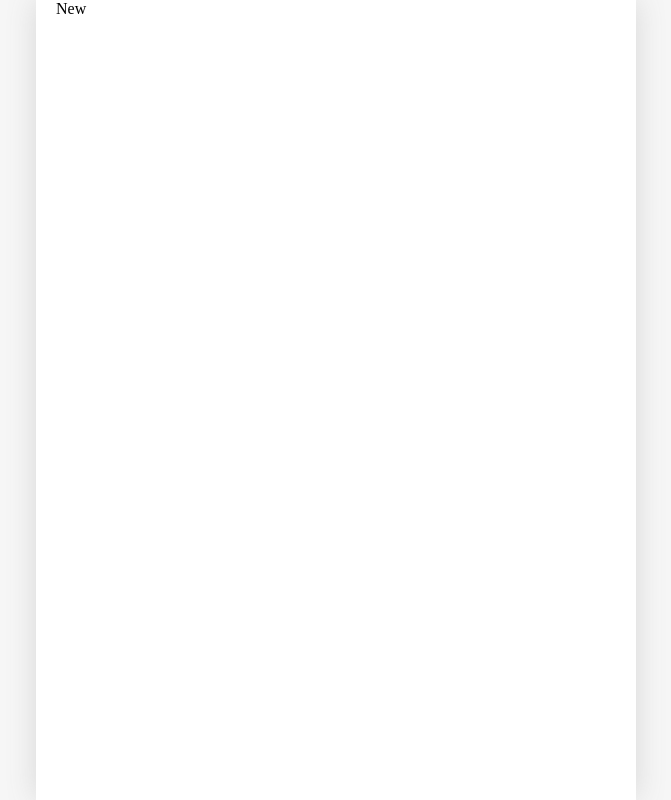
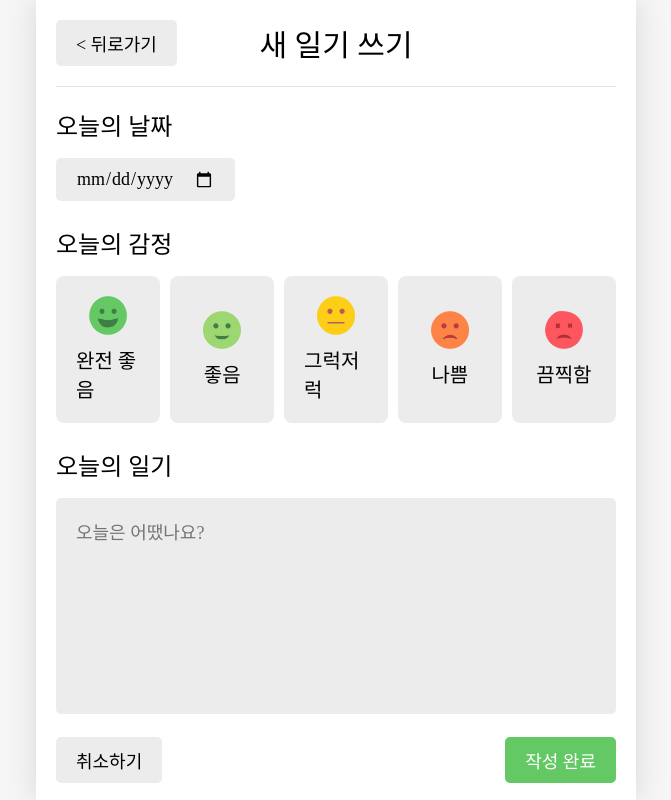
Before and after one commit to choiinyoung13/SideProject--Emotion-Diary, a React (Vite) app in the folder emotion-diary/: page /new in a window 1280 px wide. Shown: the whole page, without its empty margins (304-975 px from the left). Built offline with nearby package versions, Linux system fonts and the light colour scheme; a web font is replaced by a local one.

Commit message:
feat. 일기 편집, 생성 UI 제작작

```diff
--- a/emotion-diary/src/components/DiaryItem.css
+++ b/emotion-diary/src/components/DiaryItem.css
@@ -51,3 +51,14 @@
   text-overflow: ellipsis;
   white-space: normal;
 }
+
+.diary_content_container {
+  width: 100%;
+  height: 100%;
+}
+.diary_content {
+  width: 100%;
+  background-color: rgb(236, 236, 236);
+  border-radius: 8px;
+  height: 100%;
+}
--- a/emotion-diary/src/components/DiaryList.jsx
+++ b/emotion-diary/src/components/DiaryList.jsx
@@ -2,9 +2,11 @@ import { useMemo, useState } from "react";
 import Button from "./Button";
 import DiaryItem from "./DiaryItem";
 import "./DiaryList.css";
+import { useNavigate } from "react-router-dom";
 
 export default function DiaryList({ data, date }) {
   const [filter, setFilter] = useState("latest");
+  const navigate = useNavigate();
 
   const filteredData = useMemo(() => {
     // 1. 먼저 날짜로 필터링
@@ -43,7 +45,12 @@ export default function DiaryList({ data, date }) {
           <option value="latest">최신순</option>
           <option value="oldest">오랜된 순</option>
         </select>
-        <Button className="menu_button" text="새 일기 쓰기" type="POSITIVE" />
+        <Button
+          className="menu_button"
+          text="새 일기 쓰기"
+          type="POSITIVE"
+          onClick={() => navigate("/new")}
+        />
       </div>
       <div className="diary_list_wrapper">
         {filteredData.map((item) => (
--- /dev/null
+++ b/emotion-diary/src/components/Editor.css
@@ -0,0 +1,81 @@
+.Editor_container {
+  display: flex;
+  flex-direction: column;
+  justify-content: space-between;
+  gap: 24px;
+  padding: 20px 0 0 0;
+  height: calc(100vh - 104px);
+}
+
+.title {
+  font-size: 24px;
+  margin-bottom: 16px;
+}
+
+.date_input {
+  background-color: rgb(236, 236, 236);
+  border: none;
+  border-radius: 5px;
+  padding: 10px 20px;
+  font-size: 18px;
+  white-space: nowrap;
+}
+
+.emotion_item_container {
+  display: flex;
+  gap: 10px;
+}
+
+.emotion_item {
+  display: flex;
+  flex-direction: column;
+  align-items: center;
+  justify-content: center;
+  border-radius: 8px;
+  padding: 20px;
+  gap: 10px;
+  background-color: rgb(236, 236, 236);
+  font-size: 20px;
+  cursor: pointer;
+}
+
+.emotion_item img {
+  width: 60%;
+}
+
+.emotion_type_1.selected {
+  background-color: #64c964;
+}
+.emotion_type_2.selected {
+  background-color: #9dd772;
+}
+.emotion_type_3.selected {
+  background-color: #fdce17;
+}
+.emotion_type_4.selected {
+  background-color: #fd8446;
+}
+.emotion_type_5.selected {
+  background-color: #fd565f;
+}
+
+.content_section {
+  flex: 1;
+}
+
+.content_input {
+  height: calc(100% - 50px);
+  width: 100%;
+  padding: 20px;
+  font-size: 18px;
+  resize: none;
+  border: none;
+  background-color: rgb(236, 236, 236);
+  border-radius: 5px;
+  margin-bottom: 20px;
+}
+
+.button_section {
+  display: flex;
+  justify-content: space-between;
+}
--- /dev/null
+++ b/emotion-diary/src/components/Editor.jsx
@@ -0,0 +1,81 @@
+import { useState } from "react";
+import { getEmotionImage } from "../utiles/get-emotion-image";
+import "./Editor.css";
+import Button from "./Button";
+
+export default function Editor() {
+  const [selectedEmotionId, setSelectedEmotionId] = useState(null);
+
+  const onClickEmotion = (emotionId) => {
+    setSelectedEmotionId(emotionId);
+  };
+
+  return (
+    <div className="Editor_container">
+      <section className="date_section">
+        <div className="title">오늘의 날짜</div>
+        <div>
+          <input className="date_input" type="date" />
+        </div>
+      </section>
+      <section className="emotion_section">
+        <div className="title">오늘의 감정</div>
+        <div className="emotion_item_container">
+          <div
+            className={`emotion_item emotion_type_1 ${
+              selectedEmotionId === 1 ? "selected" : ""
+            }`}
+            onClick={() => onClickEmotion(1)}
+          >
+            <img src={getEmotionImage(1)} />
+            <span>완전 좋음</span>
+          </div>
+          <div
+            className={`emotion_item emotion_type_2 ${
+              selectedEmotionId === 2 ? "selected" : ""
+            }`}
+            onClick={() => onClickEmotion(2)}
+          >
+            <img src={getEmotionImage(2)} />
+            <span>좋음</span>
+          </div>
+          <div
+            className={`emotion_item emotion_type_3 ${
+              selectedEmotionId === 3 ? "selected" : ""
+            }`}
+            onClick={() => onClickEmotion(3)}
+          >
+            <img src={getEmotionImage(3)} />
+            <span>그럭저럭</span>
+          </div>
+          <div
+            className={`emotion_item emotion_type_4 ${
+              selectedEmotionId === 4 ? "selected" : ""
+            }`}
+            onClick={() => onClickEmotion(4)}
+          >
+            <img src={getEmotionImage(4)} />
+            <span>나쁨</span>
+          </div>
+          <div
+            className={`emotion_item emotion_type_5 ${
+              selectedEmotionId === 5 ? "selected" : ""
+            }`}
+            onClick={() => onClickEmotion(5)}
+          >
+            <img src={getEmotionImage(5)} />
+            <span>끔찍함</span>
+          </div>
+        </div>
+      </section>
+      <section className="content_section">
+        <div className="title">오늘의 일기</div>
+        <textarea className="content_input" placeholder="오늘은 어땠나요?" />
+      </section>
+      <section className="button_section">
+        <Button text="취소하기" type="DEFAULT" />
+        <Button text="작성 완료" type="POSITIVE" />
+      </section>
+    </div>
+  );
+}
--- /dev/null
+++ b/emotion-diary/src/components/Viewer.css
@@ -0,0 +1,78 @@
+.diary_container {
+  display: flex;
+  gap: 45px;
+  flex-direction: column;
+  align-items: center;
+  padding-top: 30px;
+  height: calc(100vh - 104px);
+}
+
+.diary_emotion_container {
+  display: flex;
+  flex-direction: column;
+  align-items: center;
+}
+
+.diary_emotion {
+  display: flex;
+  flex-direction: column;
+  align-items: center;
+  justify-content: flex-start;
+  border-radius: 8px;
+  width: 220px;
+  height: 220px;
+}
+.diary_emotion img {
+  width: 70%;
+}
+
+.diary_emotion.emotion_type_1 {
+  background-color: #64c964;
+}
+.diary_emotion.emotion_type_2 {
+  background-color: #9dd772;
+}
+.diary_emotion.emotion_type_3 {
+  background-color: #fdce17;
+}
+.diary_emotion.emotion_type_4 {
+  background-color: #fd8446;
+}
+.diary_emotion.emotion_type_5 {
+  background-color: #fd565f;
+}
+
+.diary_content_container {
+  display: flex;
+  flex-direction: column;
+  align-items: center;
+}
+
+.diary_emotion_container > div:nth-child(1),
+.diary_content_container > div:nth-child(1) {
+  margin-bottom: 20px;
+  font-size: 26px;
+}
+
+.diary_content {
+  padding: 20px;
+  font-size: 22px;
+  max-height: calc(100vh - 492px);
+  overflow-y: auto;
+  line-height: 1.5;
+  background-color: rgb(236, 236, 236);
+  scrollbar-width: thin;
+  scrollbar-color: #ccc #ececec;
+}
+.diary_content::-webkit-scrollbar {
+  width: 6px;
+  background: #ececec;
+}
+.diary_content::-webkit-scrollbar-thumb {
+  background: #ccc;
+  border-radius: 3px;
+}
+
+.diary_emotion_text {
+  font-size: 28px;
+}
--- /dev/null
+++ b/emotion-diary/src/components/Viewer.jsx
@@ -0,0 +1,37 @@
+import { getEmotionImage } from "../utiles/get-emotion-image";
+import "./Viewer.css";
+
+export default function Viewer({ diary }) {
+  const formatIdtoString = (id) => {
+    switch (id) {
+      case 1:
+        return "완전 좋음";
+      case 2:
+        return "좋음";
+      case 3:
+        return "그럭저럭";
+      case 4:
+        return "나쁨";
+      case 5:
+        return "끔찍함";
+    }
+  };
+
+  return (
+    <div className="diary_container">
+      <div className="diary_emotion_container">
+        <div>오늘의 감정</div>
+        <div className={`diary_emotion emotion_type_${diary.emotionId}`}>
+          <img src={getEmotionImage(diary.emotionId)} alt="emotion" />
+          <span className="diary_emotion_text">
+            {formatIdtoString(diary.emotionId)}
+          </span>
+        </div>
+      </div>
+      <div className="diary_content_container">
+        <div>오늘의 일기</div>
+        <div className="diary_content">{diary.content}</div>
+      </div>
+    </div>
+  );
+}
--- a/emotion-diary/src/pages/Diary.jsx
+++ b/emotion-diary/src/pages/Diary.jsx
@@ -1,6 +1,7 @@
 import { useNavigate, useParams } from "react-router-dom";
 import Header from "../components/Header";
 import Button from "../components/Button";
+import Viewer from "../components/Viewer";
 
 export default function Diary({ data }) {
   const { id } = useParams();
@@ -14,16 +15,17 @@ export default function Diary({ data }) {
   };
 
   return (
-    <div>
+    <>
       <Header
-        title={`${date.getFullYear()}년 ${
+        title={`${date.getFullYear()}-${
           date.getMonth() + 1
-        }월 ${date.getDate()}일 기록`}
+        }-${date.getDate()} 기록`}
         leftChild={
           <Button text="< 뒤로가기" type="DEFAULT" onClick={onClickBack} />
         }
         rightChild={<Button text="수정하기" type="DEFAULT" />}
       />
-    </div>
+      <Viewer diary={diary} />
+    </>
   );
 }
--- a/emotion-diary/src/pages/New.jsx
+++ b/emotion-diary/src/pages/New.jsx
@@ -1,3 +1,24 @@
+import Header from "../components/Header";
+import { useNavigate } from "react-router-dom";
+import Button from "../components/Button";
+import Editor from "../components/Editor";
+
 export default function New() {
-  return <div>New</div>;
+  const navigate = useNavigate();
+
+  const onClickBack = () => {
+    navigate("/");
+  };
+
+  return (
+    <div>
+      <Header
+        title={"새 일기 쓰기"}
+        leftChild={
+          <Button text="< 뒤로가기" type="DEFAULT" onClick={onClickBack} />
+        }
+      />
+      <Editor />
+    </div>
+  );
 }
```
